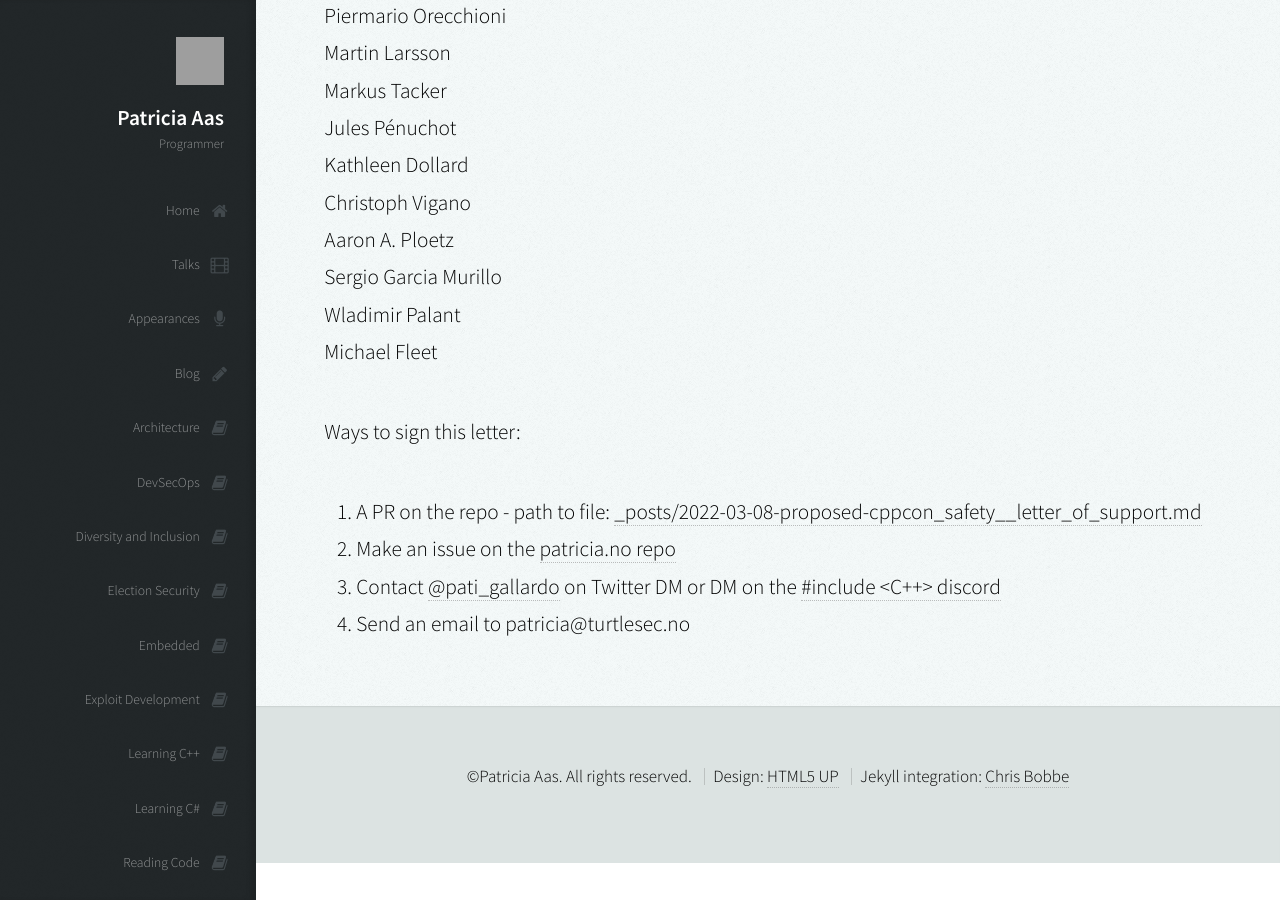
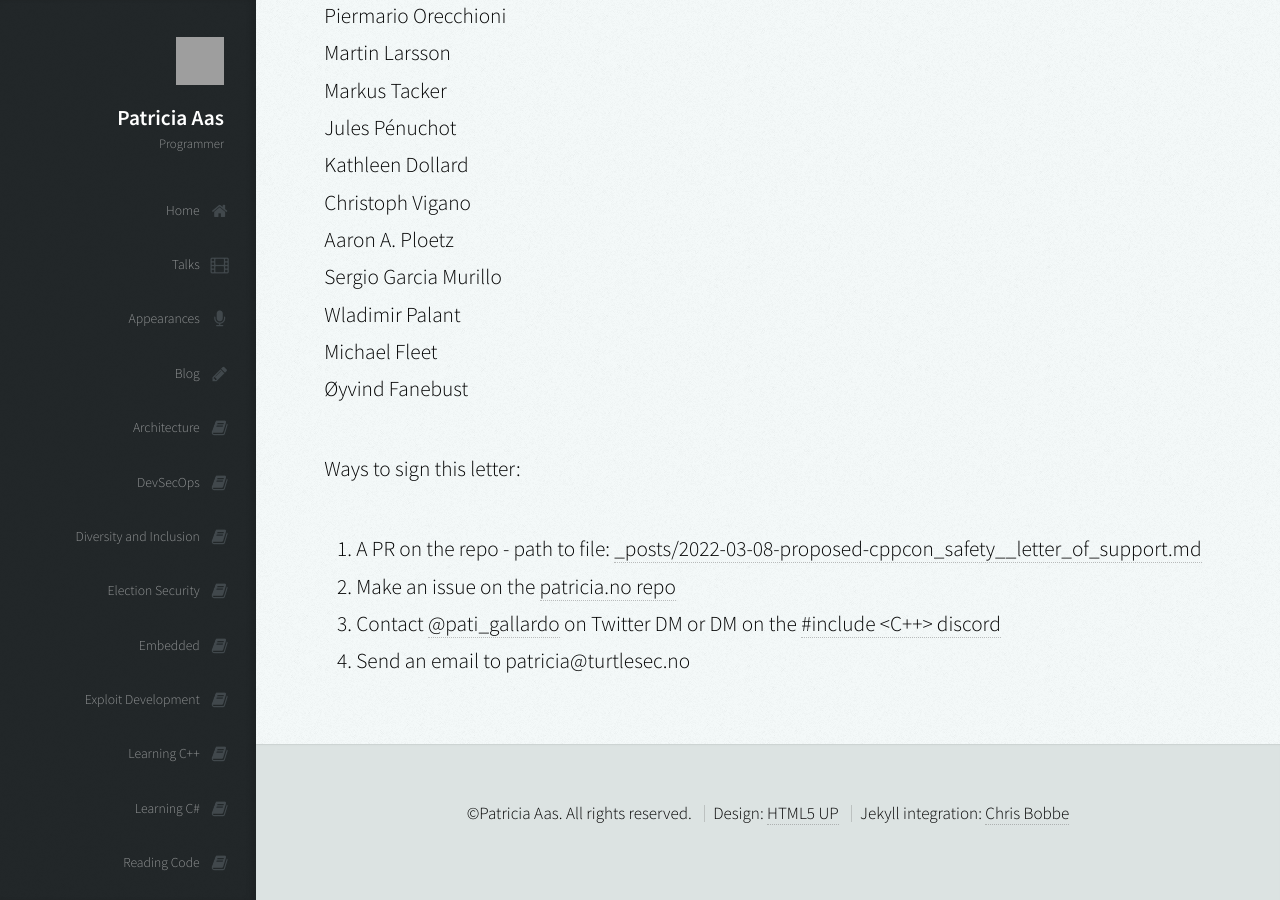
Before and after one commit to patricia-gallardo/patricia-gallardo.github.io, a Jekyll site: the page built from _posts/2022-03-08-proposed-cppcon_safety__letter_of_support.md, in a window 1280 px wide and 900 px high, scrolled down 8919 px. Built offline with Jekyll 4.4.1, drawn with Linux system fonts in a browser that asks for light colours; nearby versions of some CDN libraries; grey boxes are pictures that could not be loaded.

Commit message:
Closes #126

```diff
--- a/_posts/2022-03-08-proposed-cppcon_safety__letter_of_support.md
+++ b/_posts/2022-03-08-proposed-cppcon_safety__letter_of_support.md
@@ -247,6 +247,7 @@ Aaron A. Ploetz <br>
 Sergio Garcia Murillo <br>
 Wladimir Palant <br>
 Michael Fleet <br>
+Øyvind Fanebust <br>
 
 
 Ways to sign this letter:
```
